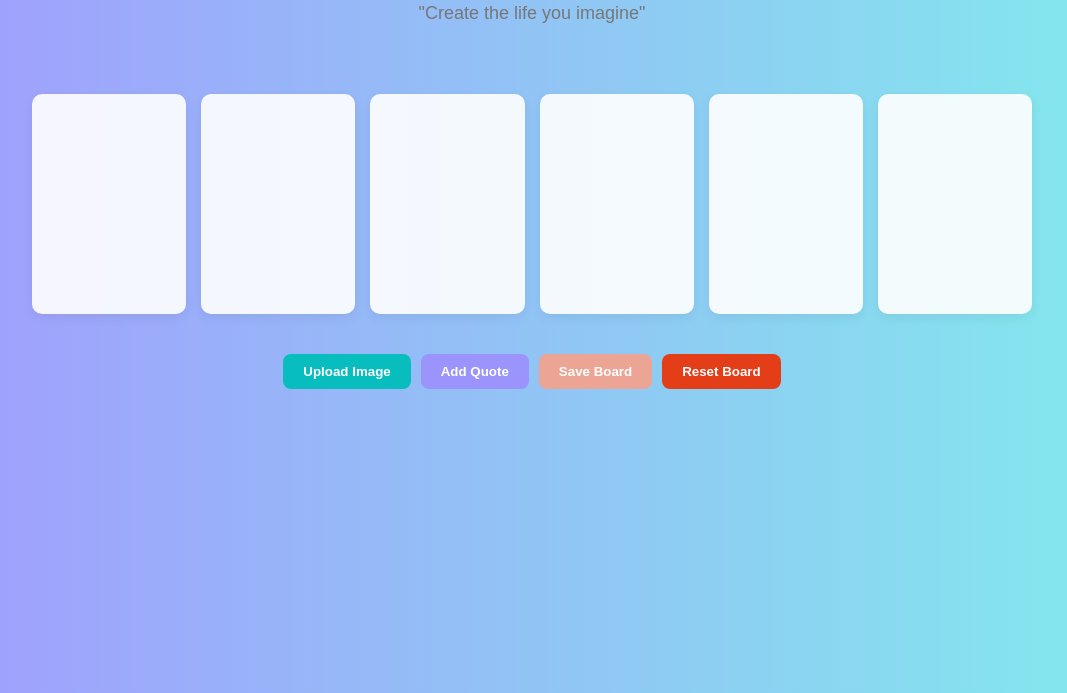
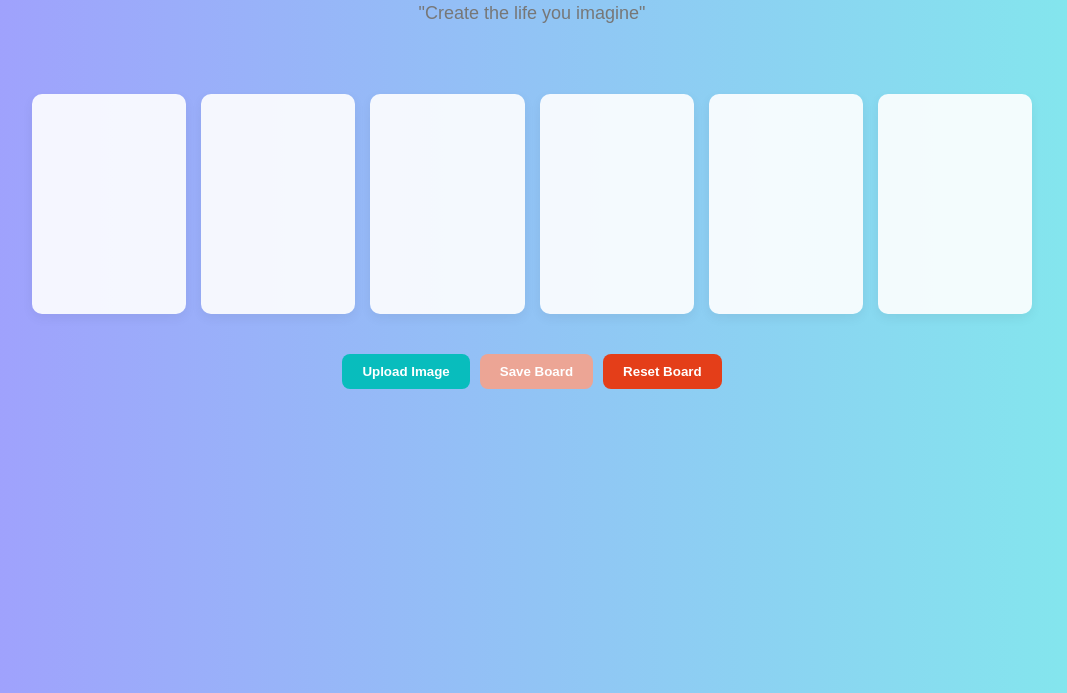
Before and after one commit to prifry/vision-board-app, a plain HTML site: page index.html in a window 1280 px wide. Shown: the part 107-800 px from the top of the page, without its empty margins (108-1175 px from the left). Drawn offline with Linux system fonts and the light colour scheme.

Commit message:
Update index.html

```diff
--- a/index.html
+++ b/index.html
@@ -5,26 +5,27 @@
   <meta name="viewport" content="width=device-width, initial-scale=1.0" />
   <title>My Vision Board</title>
   <link rel="stylesheet" href="styles.css" />
-    <head>
+</head>
 <body>
   <header>
     <h1>My Vision Board</h1>
-             <p class ="subtitle">"Create the life you imagine"</p>
+    <p class="subtitle">"Create the life you imagine"</p>
   </header>
+
   <main>
     <div id="board" class="board">
-                <!--Cards will be generated by js-->
+      <!-- Cards will be generated dynamically -->
     </div>
   </main>
+
   <div class="toolbar">
     <input type="file" id="uploadImage" hidden />
     <button id="uploadImages" onclick="triggerUpload()">Upload Image</button>
-            <button id="addQuotes" onclick="addQuote()">Add Quote</button>
     <button id="saveBoards" onclick="saveBoard()">Save Board</button>
     <button id="resetBoards" onclick="resetBoard()">Reset Board</button>
   </div>
+
   <div id="toast" class="toast">You can change your images and quotes anytime—just click a card.</div>
   <script src="script.js"></script>
-
 </body>
 </html>
```
Lines whose indentation alone changed are shown as unchanged.
